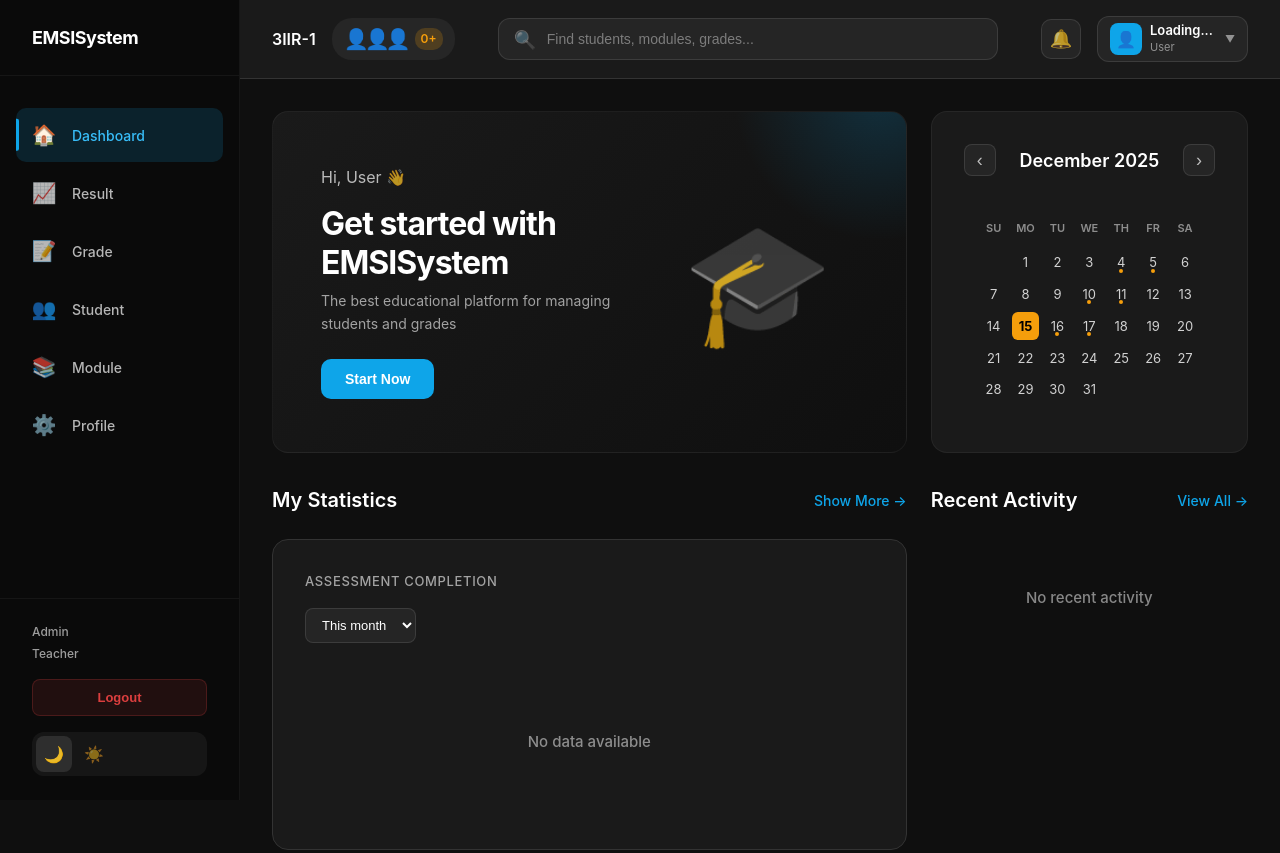
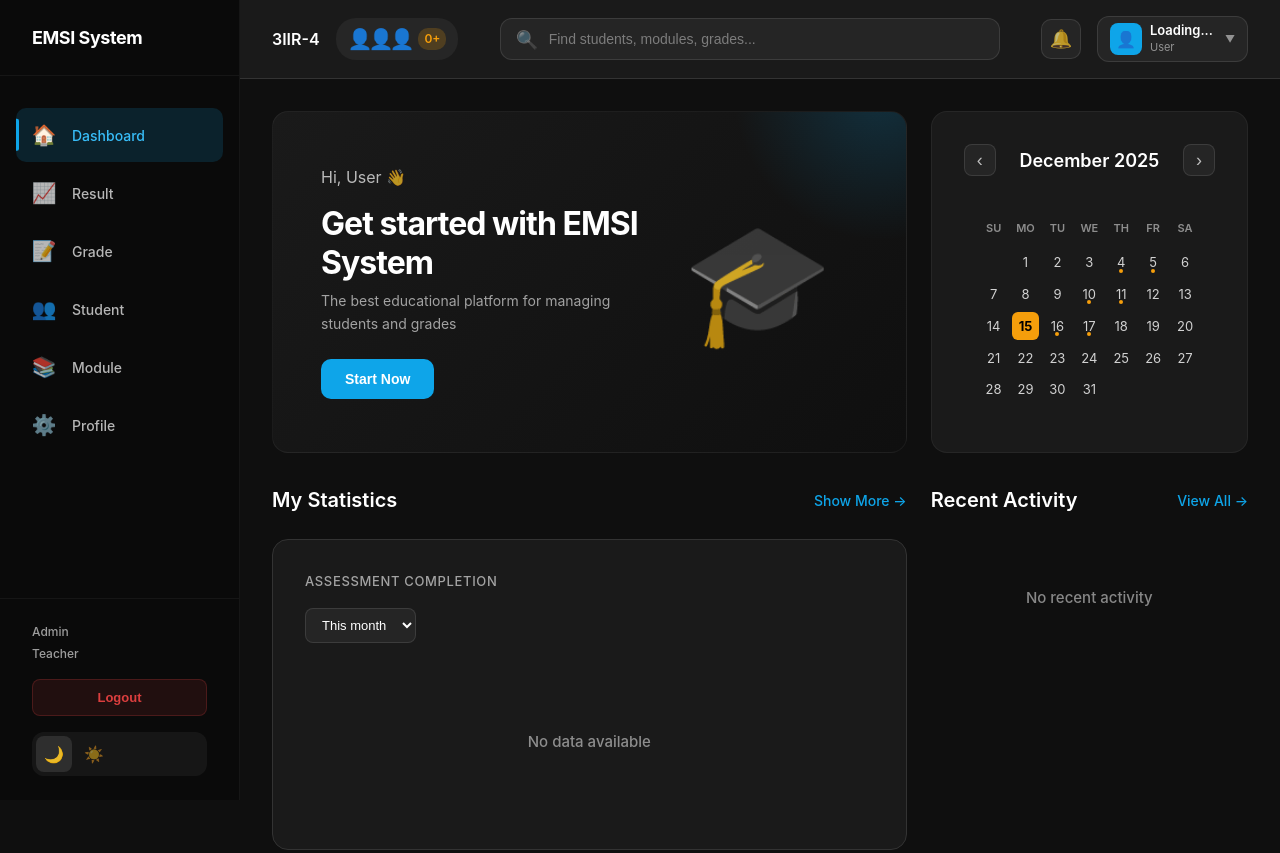
Before and after one commit to BENMOUSSA-Youssef/School-Management-, a plain HTML site: page index.html in a window 1280 px wide. Shown: the top 853 px of the page. Drawn offline with Linux system fonts and the light colour scheme; sample sign-in values are in the browser's storage.

Commit message:
Emsi System

```diff
--- a/index.html
+++ b/index.html
@@ -12,7 +12,7 @@
     <div class="dashboard-container">
         <aside class="sidebar" id="sidebar">
             <div class="sidebar-header">
-                <div class="sidebar-logo-full">EMSISystem</div>
+                <div class="sidebar-logo-full">EMSI System</div>
             </div>
             <nav class="sidebar-nav">
                 <ul>
@@ -40,7 +40,7 @@
         <main class="main-content">
             <div class="top-navbar">
                 <div class="navbar-left">
-                    <div class="class-info" id="classInfo">3IIR-1</div>
+                    <div class="class-info" id="classInfo">3IIR-4</div>
                     <div class="class-members" id="classMembers">
                         <div class="member-avatars"></div>
                         <span class="member-count" id="memberCount">0+</span>
@@ -76,7 +76,7 @@
                             <div class="welcome-greeting">
                                 <span>Hi, <span id="welcomeName">User</span></span> 👋
                             </div>
-                            <h1 class="welcome-title">Get started with EMSISystem</h1>
+                            <h1 class="welcome-title">Get started with EMSI System</h1>
                             <p class="welcome-subtitle">The best educational platform for managing students and grades</p>
                             <button class="welcome-btn" onclick="window.location.href='students.html'">Start Now</button>
                         </div>
```
